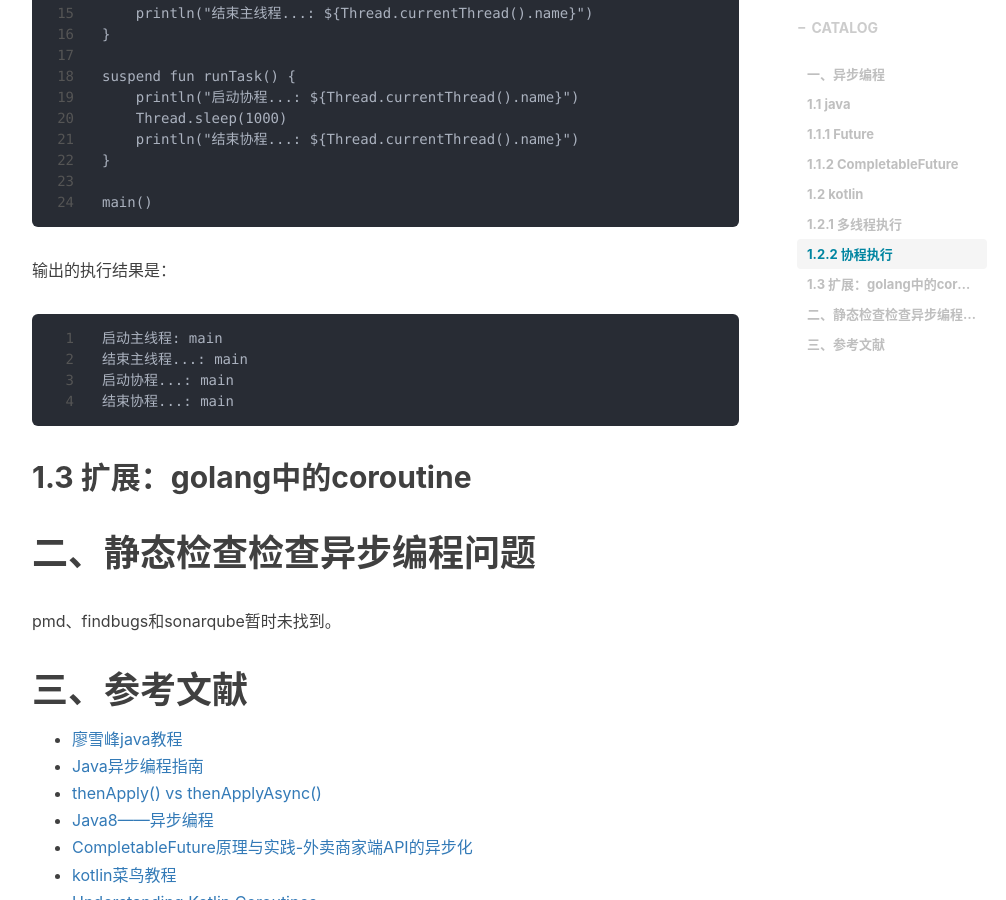
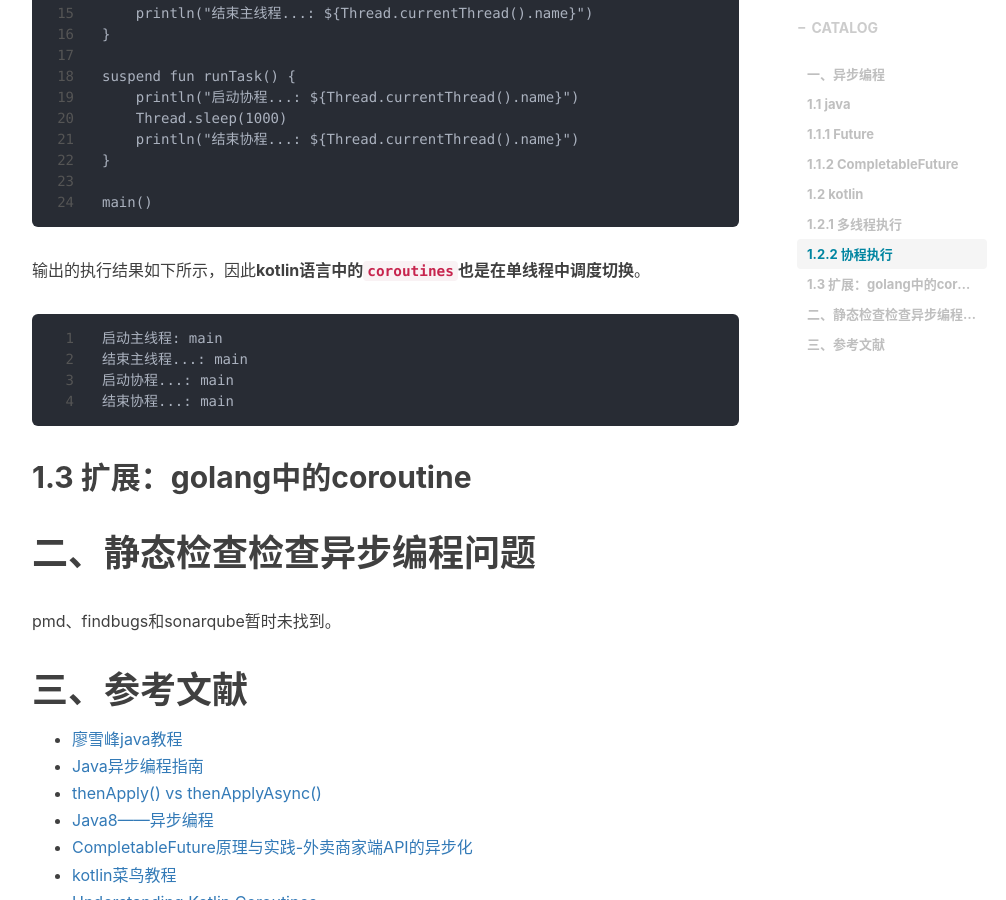
Before and after one commit to shihai1991/shihai1991.github.io, a Jekyll site: the page built from _posts/2021-12-24-java异步编程的静态检查.md, in a window 1280 px wide and 900 px high, scrolled down 3178 px. Shown: the whole window, without its empty margins (233-1239 px from the left). Built offline with Jekyll 4.4.1, drawn with Linux system fonts in a browser that asks for light colours; nearby versions of some CDN libraries; comment, search, counter and statistics services are not loaded.

Commit message:
Update 2021-12-24-java异步编程的静态检查.md

````diff
--- a/_posts/2021-12-24-java异步编程的静态检查.md
+++ b/_posts/2021-12-24-java异步编程的静态检查.md
@@ -116,7 +116,7 @@ suspend fun runTask() {
 
 main()
 ```
-输出的执行结果是：
+输出的执行结果如下所示，因此**kotlin语言中的`coroutines`也是在单线程中调度切换**。
 ```
 启动主线程: main
 结束主线程...: main
````
